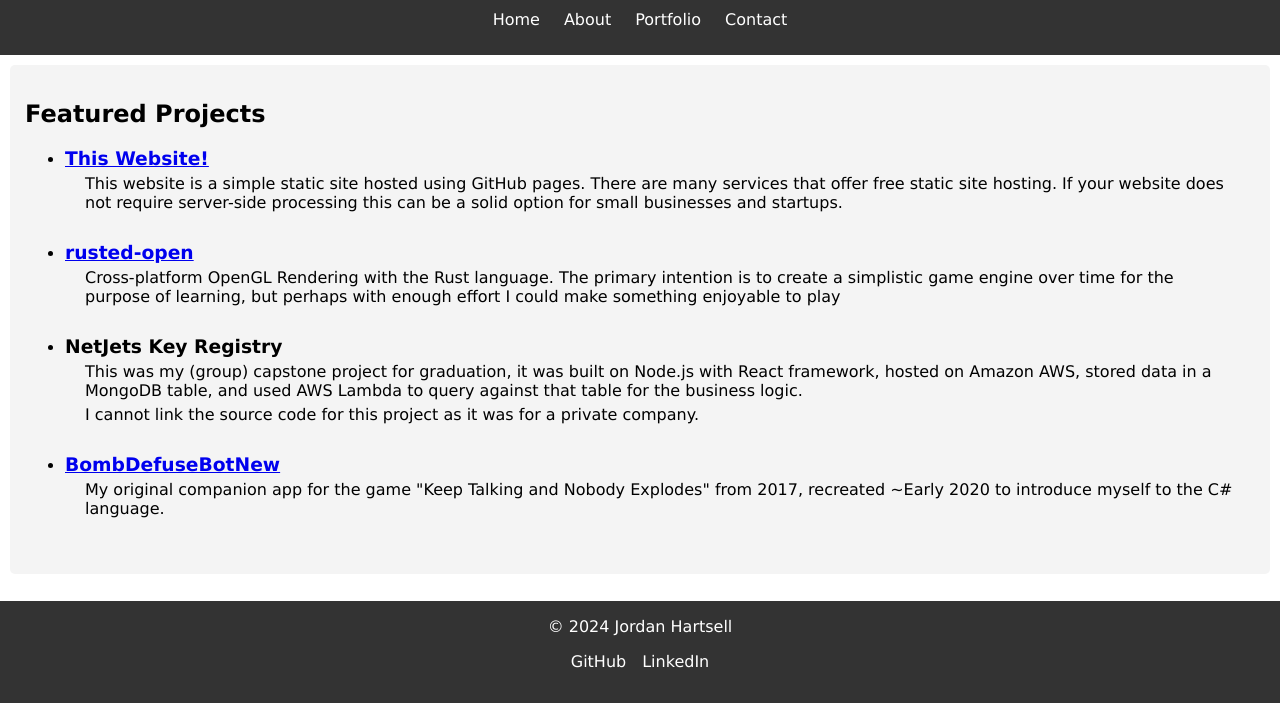
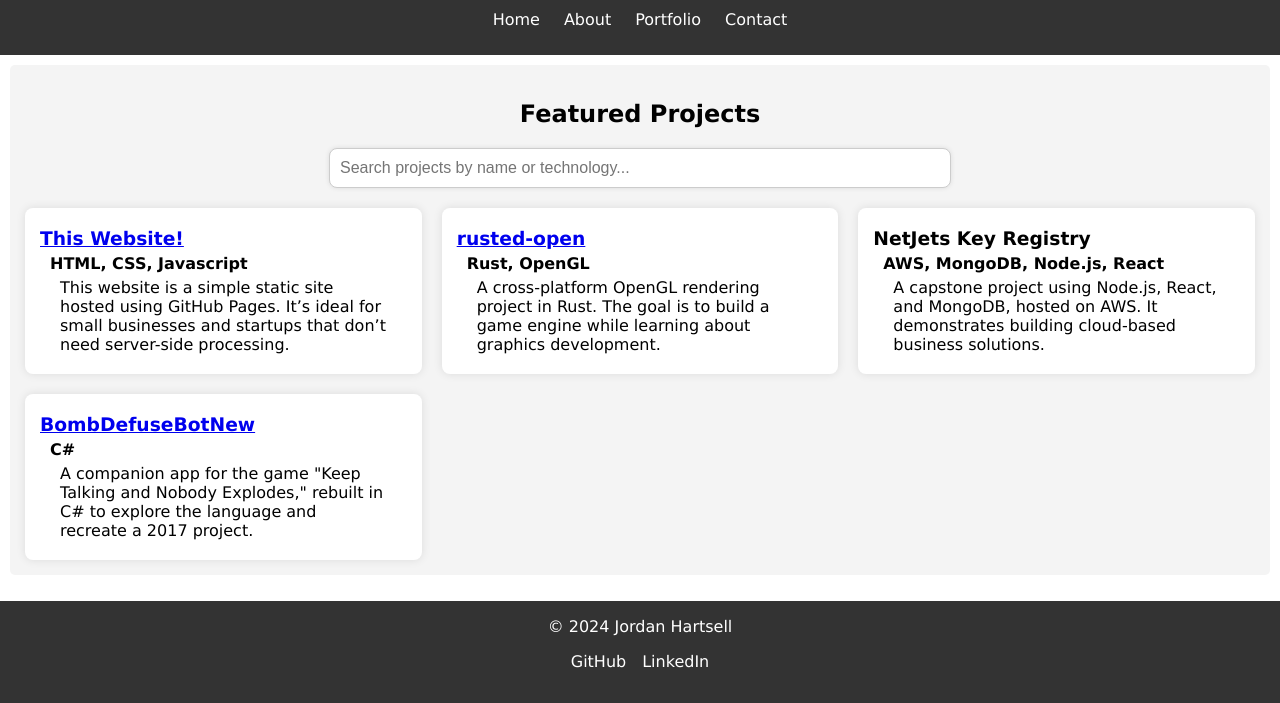
Before and after one commit to HartcoreTech/HartcoreTech.github.io, a website: page portfolio.html in a window 1280 px wide. Shown: the part 97-800 px from the top of the page. Drawn offline with Linux system fonts and the light colour scheme.

Commit message:
Rework portfolio page

```diff
--- a/css/styles.css
+++ b/css/styles.css
@@ -38,8 +38,12 @@ header, footer {
 section {
     padding: 15px;
     margin: 10px;
-    background: #f4f4f4; /* Light background for sections */
-    border-radius: 5px; /* Rounded corners for sections */
+    background: #f4f4f4;
+    border-radius: 5px;
+}
+
+section h2 {
+    text-align: center;
 }
 
 section h3 {
@@ -125,7 +129,46 @@ footer a:hover {
 }
 
 .main-content {
-    flex-grow: 1; /* Allow this to take available space */
+    flex-grow: 1;
     display: flex;
-    flex-direction: column; /* Column layout for content */
+    flex-direction: column;
 }
+
+#searchBar {
+    width: 100%;
+    max-width: 600px;
+    margin: 20px auto; /* Centers the input horizontally */
+    padding: 10px;
+    font-size: 16px;
+    display: block; /* Ensures it behaves like a block element */
+    border: 1px solid #ccc;
+    border-radius: 8px;
+    box-shadow: 0 0 5px rgba(0, 0, 0, 0.1);
+}
+
+.projects-grid {
+    display: grid;
+    grid-template-columns: repeat(auto-fit, minmax(300px, 1fr));
+    gap: 20px;
+}
+
+.project {
+    background-color: white;
+    padding: 15px;
+    border-radius: 8px;
+    box-shadow: 0 0 10px rgba(0, 0, 0, 0.1);
+    transition: transform 0.2s;
+}
+
+.project:hover {
+    transform: scale(1.05);
+}
+
+section ul li {
+    background-color: white;
+    padding: 6px;
+    margin: 10px;
+    border-radius: 8px;
+    box-shadow: 0 0 10px rgba(0, 0, 0, 0.1);
+    transition: transform 0.2s;
+}
--- /dev/null
+++ b/js/search.js
@@ -0,0 +1,17 @@
+// Search functionality
+document.getElementById('searchBar').addEventListener('input', function (e) {
+    const query = e.target.value.toLowerCase();
+    const projects = document.querySelectorAll('.project');
+
+    projects.forEach((project) => {
+        const title = project.querySelector('h3').innerText.toLowerCase();
+        const techStack = project.querySelector('h4').innerText.toLowerCase();
+
+        // Check if query matches either the title or the tech stack
+        if (title.includes(query) || techStack.includes(query)) {
+            project.style.display = 'block';
+        } else {
+            project.style.display = 'none';
+        }
+    });
+});
--- a/portfolio.html
+++ b/portfolio.html
@@ -28,31 +28,35 @@
     </header>
 
     <div class="main-content">
-        <section id="experience">
-            <h1>Featured Projects</h3>
-            <ul>
-                <li class="project">
+        <section id="projects">
+            <h2>Featured Projects</h2>
+            <input type="text" id="searchBar" placeholder="Search projects by name or technology..." />
+
+            <div class="projects-grid">
+                <div class="project">
                     <h3><a href="https://github.com/HartcoreTech/HartcoreTech.github.io">This Website!</a></h3>
-                    <p>This website is a simple static site hosted using GitHub pages. There are many services that offer free static site hosting. If your website does not require
-                        server-side processing this can be a solid option for small businesses and startups.
-                    </p>
-                </li>
-                <li class="project">
+                    <h4>HTML, CSS, Javascript</h4>
+                    <p>This website is a simple static site hosted using GitHub Pages. It’s ideal for small businesses and startups that don’t need server-side processing.</p>
+                </div>
+
+                <div class="project">
                     <h3><a href="https://github.com/Varrxion/rusted-open">rusted-open</a></h3>
-                    <p>Cross-platform OpenGL Rendering with the Rust language. The primary intention is to create a simplistic game engine over time for the purpose of learning,
-                        but perhaps with enough effort I could make something enjoyable to play</p>
-                </li>
-                <li class="project">
+                    <h4>Rust, OpenGL</h4>
+                    <p>A cross-platform OpenGL rendering project in Rust. The goal is to build a game engine while learning about graphics development.</p>
+                </div>
+
+                <div class="project">
                     <h3>NetJets Key Registry</h3>
-                    <p>This was my (group) capstone project for graduation, it was built on Node.js with React framework, hosted on Amazon AWS, stored data in a MongoDB table,
-                        and used AWS Lambda to query against that table for the business logic.</p>
-                    <p>I cannot link the source code for this project as it was for a private company.</p>
-                </li>
-                <li class="project">
+                    <h4>AWS, MongoDB, Node.js, React</h4>
+                    <p>A capstone project using Node.js, React, and MongoDB, hosted on AWS. It demonstrates building cloud-based business solutions.</p>
+                </div>
+
+                <div class="project">
                     <h3><a href="https://github.com/Varrxion/BombDefuseBotNew">BombDefuseBotNew</a></h3>
-                    <p>My original companion app for the game "Keep Talking and Nobody Explodes" from 2017, recreated ~Early 2020 to introduce myself to the C# language.</p>
-                </li>
-            </ul>
+                    <h4>C#</h4>
+                    <p>A companion app for the game "Keep Talking and Nobody Explodes," rebuilt in C# to explore the language and recreate a 2017 project.</p>
+                </div>
+            </div>
         </section>
     </div>
 
@@ -65,3 +69,4 @@
     </footer>
 </body>
 </html>
+<script src="js/search.js"></script>
```
Also changed, not shown: about.html (+5 -5 lines), contact.html (+6 -6 lines).
